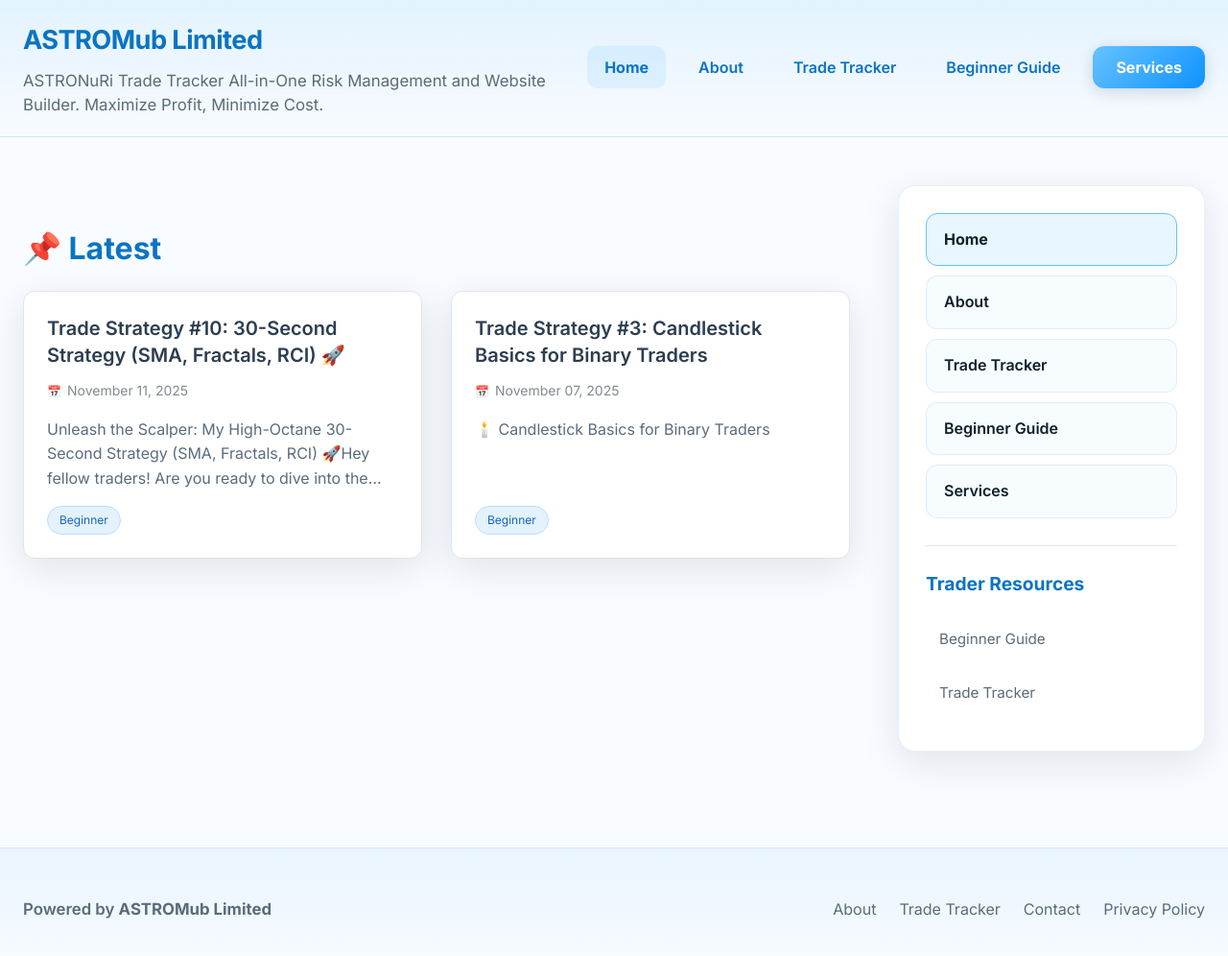
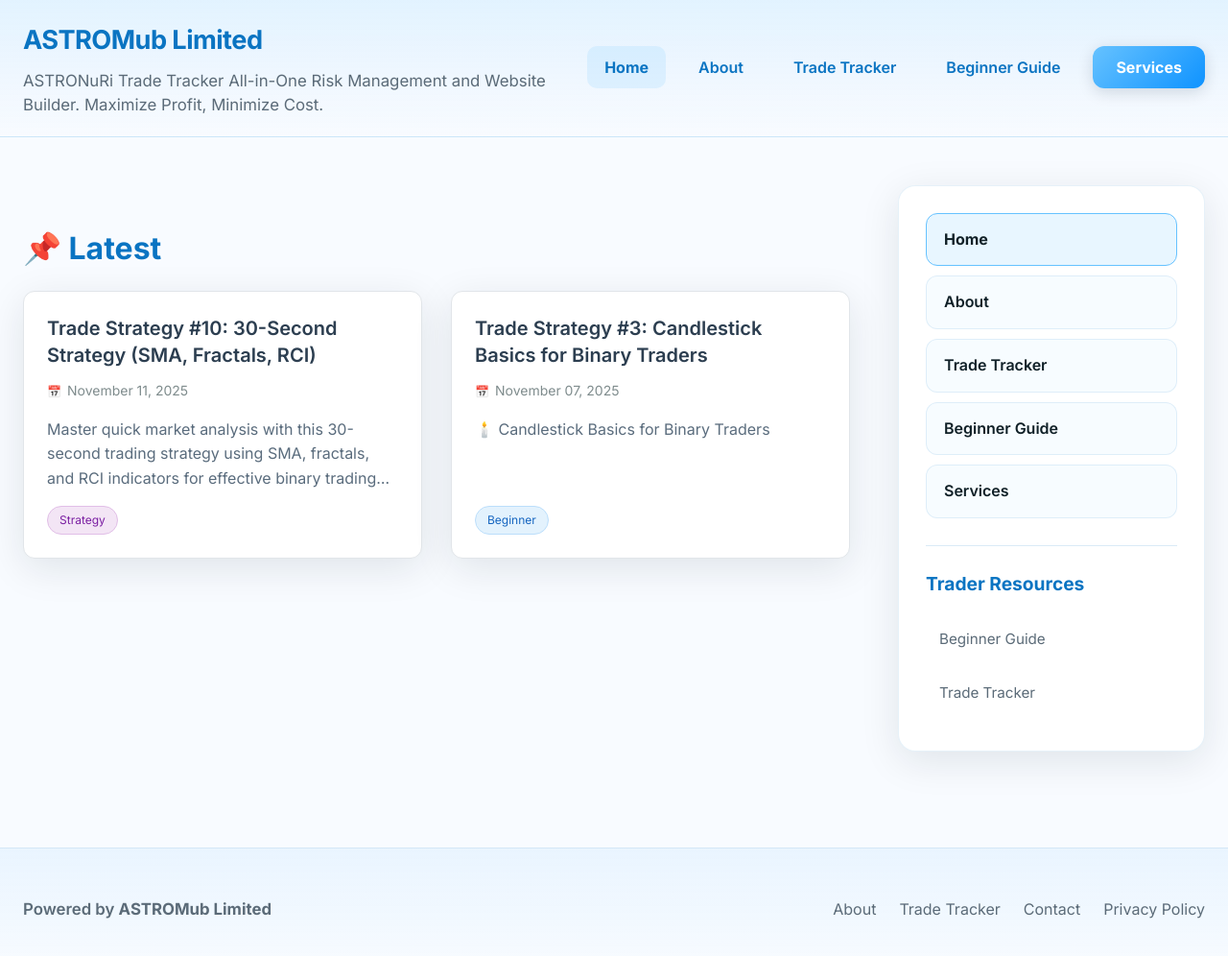
Before and after one commit to astromub/silver-umbrella, a Jekyll site: the page built from index.md, in a window 1280 px wide and 1011 px high. Shown: the top 996 px of the window at 96% size. Built offline with Jekyll 4.4.1, drawn with Linux system fonts in a browser that asks for light colours.

Commit message:
Update 2025-11-11-ts#1-30-second-3-min-expiry.md

```diff
--- a/_posts/2025-11-11-ts#1-30-second-3-min-expiry.md
+++ b/_posts/2025-11-11-ts#1-30-second-3-min-expiry.md
@@ -1,11 +1,14 @@
 ---
-title: "Trade Strategy #10: 30-Second Strategy (SMA, Fractals, RCI) 🚀"
+layout: post
+title: "Trade Strategy #10: 30-Second Strategy (SMA, Fractals, RCI)"
 date: 2025-11-11
-layout: post
-categories: beginner
+categories: [strategy]
+description: "Learn a powerful 30-second trading strategy using SMA indicators, fractals, and RCI for quick market analysis and decision making."
+excerpt: "Master quick market analysis with this 30-second trading strategy using SMA, fractals, and RCI indicators for effective binary trading decisions."
 tags: [candlestick, binary, support resistance, bullish, bearish,RCI,Fractal,Moving Average]
 image: /images/coverlogo.png
 ---
+
 # Unleash the Scalper: My High-Octane 30-Second Strategy (SMA, Fractals, RCI)
 ---
 🚀Hey fellow traders! Are you ready to dive into the lightning-fast world of 30-second candle charts and 3-minute expiries? This isn't for the faint of heart, but with the right tools and a disciplined approach, it can be incredibly rewarding. Today, I'm pulling back the curtain on my go-to scalping strategy, combining classic momentum with trend consistency, and most importantly, integrating the essential risk control of the ASTRONuRi Trade Tracker.
```
